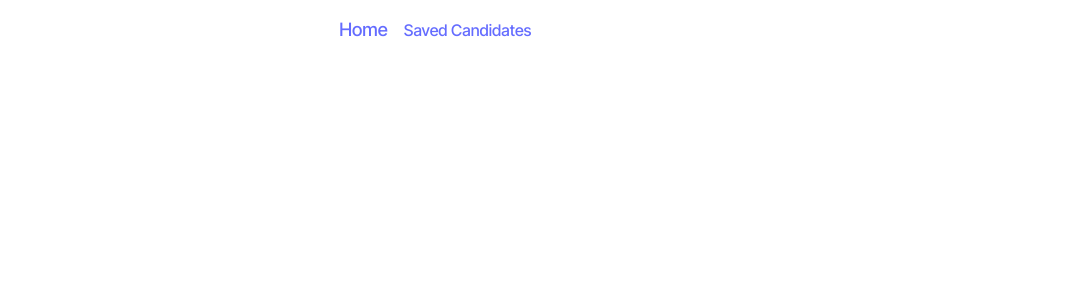
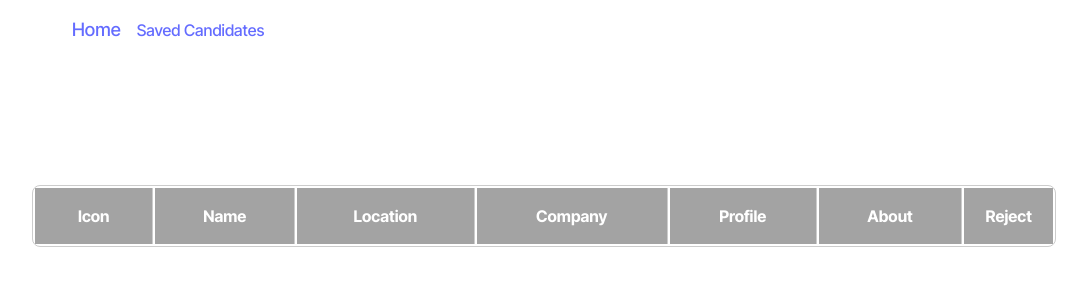
Before and after one commit to ArtOfTheNiles/Candidate-Quest, a React (Vite) app: page /SavedCandidates in a window 1280 px wide. Shown: the top 300 px of the page, without its empty margins (96-1183 px from the left). Built offline with nearby package versions, Linux system fonts and the light colour scheme.

Commit message:
Table and style created for Saved Candidates

```diff
--- a/src/pages/CandidateSearch.tsx
+++ b/src/pages/CandidateSearch.tsx
@@ -43,7 +43,7 @@ const CandidateSearch = () => {
     }else{
       console.warn("Cache empty! Refreshing cache...");
       await cacheCandidates();
-      data = await searchGithubUser("octocat");
+      data = await searchGithubUser("octocat"); //TODO Handle more gracefully
     }
     setCandidate(data);
   };
@@ -70,11 +70,8 @@ const CandidateSearch = () => {
   };
 
   const handleReject = async () => {
-    // console.info("You've rejected candidate: "+JSON.stringify(candidate, null, 2));
     fetchCandidate();
   };
-
-
 
   return <div className="candidate-search-container">
     <h1 id="search-title">Search <em>Github User</em> Candidates</h1>
--- a/src/pages/SavedCandidates.tsx
+++ b/src/pages/SavedCandidates.tsx
@@ -1,7 +1,64 @@
+import { useEffect, useState } from 'react';
+
+import { loadCandidatesFromLocalStorage } from '../api/IO';
+import Candidate from '../interfaces/Candidate.interface';
+import '../styles/candidateTable.css'
+
 const SavedCandidates = () => {
+  const [candidates, setCandidates] = useState<Candidate[]>([]);
+
+  useEffect(() => {
+    const loadedCandidates = loadCandidatesFromLocalStorage();
+    setCandidates(loadedCandidates);
+  }, []);
+
   return (
     <>
-      <h1>Potential Candidates</h1>
+      <h1>Your <em>Potential</em> Candidates</h1>
+      <table>
+        <thead>
+          <tr>
+            <th>Icon</th>
+            <th>Name</th>
+            <th>Location</th>
+            <th>Company</th>
+            <th>Profile</th> {/* github url */}
+            <th>About</th> {/* Bio or Blog */}
+            <th>Reject</th>
+          </tr>
+        </thead>
+        <tbody>
+        {candidates.map((candidate) => (
+            <tr key={candidates.indexOf(candidate)}>
+              <td className="icon">
+                <img src={candidate.avatar_url ? candidate.avatar_url : "./github-mark-white.png" }
+                alt={(candidate.login ? candidate.login : 'user') + ' avatar'}
+                />
+              </td>
+              <td className="name">
+                {candidate.name ? candidate.name : (
+                  candidate.login ? candidate.login : '👻 (none)'
+                )}
+              </td>
+              <td className={`location ${candidate.location ? "" : "missing-data"}`}>
+                {candidate.location ? candidate.location : '🌎 (none)'}
+              </td>
+              <td className={`company ${candidate.company ? "" : "missing-data"}`}>
+                {candidate.company ? candidate.company : '🏢 (none)'}
+              </td>
+              <td className={`profile ${candidate.html_url ? "" : "missing-data"}`}>
+                <a href={candidate.html_url ? candidate.html_url : "about:blank" } target="_blank" rel="noopener noreferrer">Profile</a>
+              </td>
+              <td className={`about ${candidate.bio || candidate.blog ? "" : "missing-data"}`}>
+                {(candidate.bio || candidate.blog) ? (candidate.bio ? candidate.bio : candidate.blog) : '🚫 (none)'}
+              </td>
+              <td className="reject">
+                <button>-</button>
+              </td>
+            </tr>
+          ))}
+        </tbody>
+      </table>
     </>
   );
 };
--- /dev/null
+++ b/src/styles/candidateTable.css
@@ -0,0 +1,37 @@
+table {
+  display: table;
+  width: 80vw;
+  margin: 0 auto;
+  border: 1px solid #ccc;
+  border-radius: 0.5rem;
+}
+
+thead,
+tr {
+  background-color: rgba(0, 0, 0, 0.2);
+  border-bottom: 1px solid #ccc;
+}
+tr:nth-child(2n) {
+  background-color: none;
+}
+
+th:not(:last-child),
+td:not(:last-child) {
+  border-right: 1px solid #ccc;
+  padding: 1rem;
+}
+
+tbody tr:not(:last-child) {
+  border-bottom: 1px solid #ccc;
+}
+
+.icon img {
+  width: 4rem;
+  height: 4rem;
+}
+
+.missing-data {
+  font-size: 80%;
+  color: #555;
+  font-weight: thin;
+}
--- a/tsconfig.json
+++ b/tsconfig.json
@@ -20,6 +20,6 @@
     "noUnusedParameters": true,
     "noFallthroughCasesInSwitch": true
   },
-  "include": ["src"],
+  "include": ["src", "Notes/acceptButton.tsx", "Notes/rejectButton.tsx"],
   "references": [{ "path": "./tsconfig.node.json" }]
 }
```
